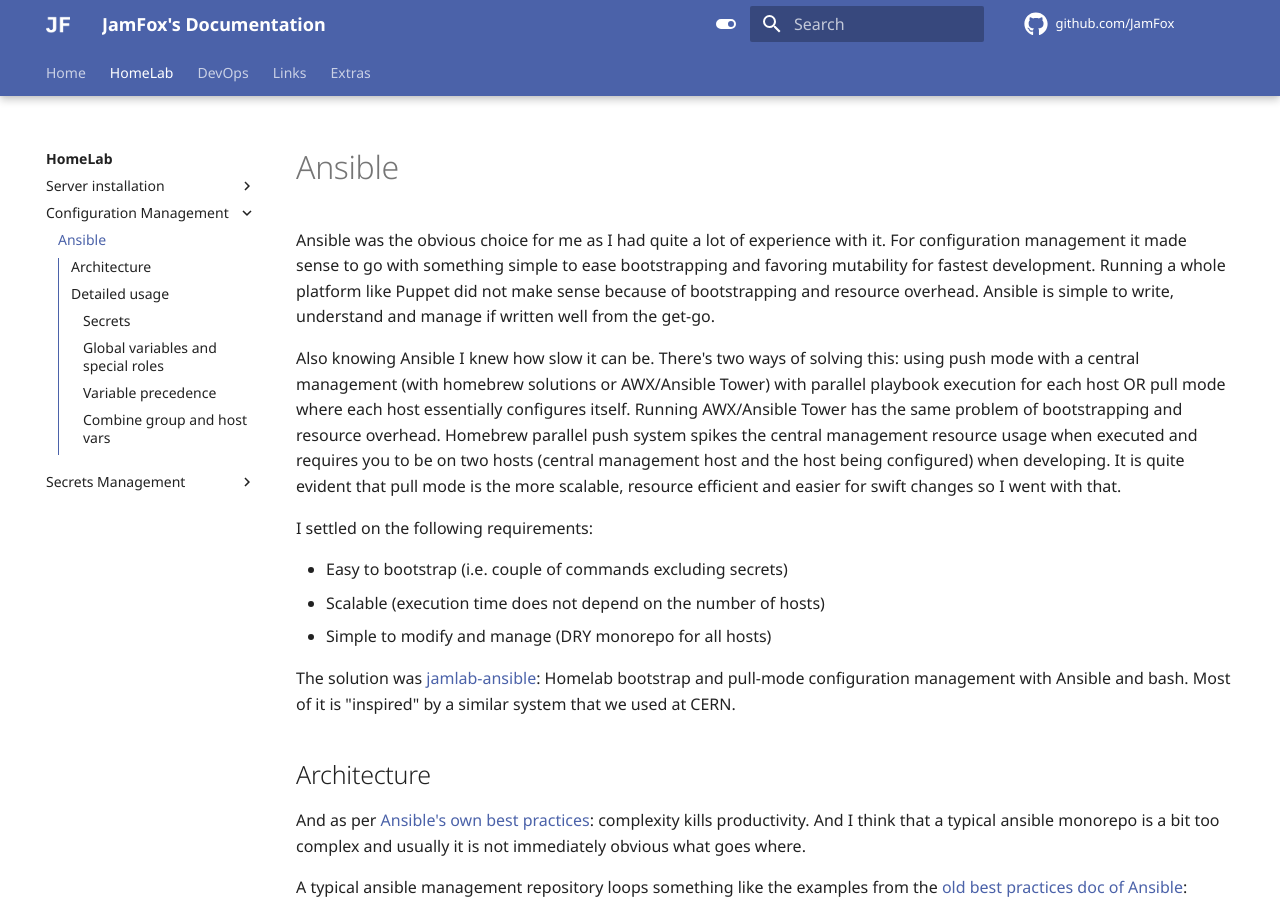
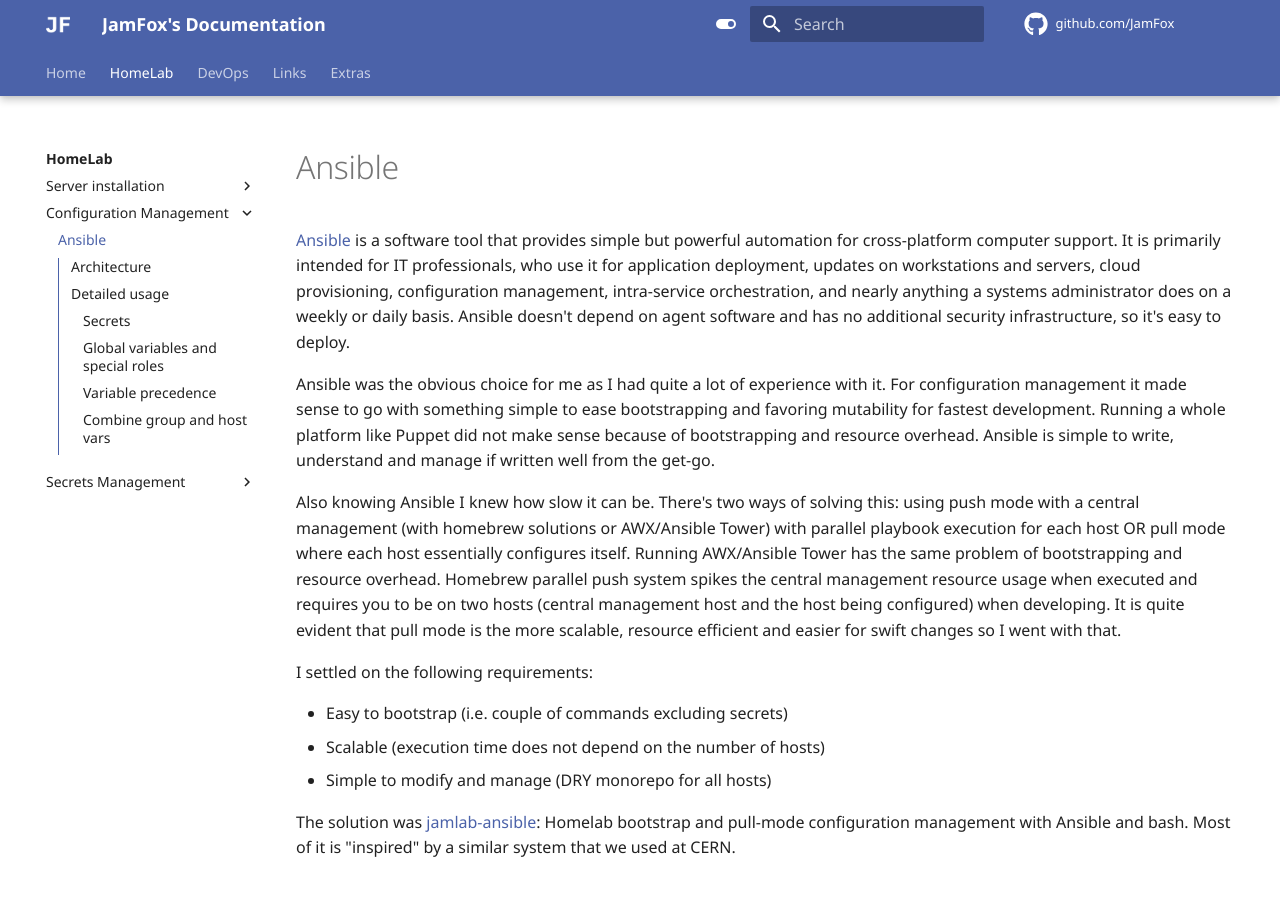
Before and after one commit to JamFox/docs.jamfox.dev, an MkDocs documentation site: the page built from docs/content/homelab/config.md, in a window 1280 px wide and 900 px high. Built offline with MkDocs 1.6.1 and Material for MkDocs 9.7.7, drawn with Linux system fonts in a browser that asks for light colours; comment, search, counter and statistics services are not loaded.

Commit message:
homelab: add ansible clarification

```diff
--- a/docs/content/homelab/config.md
+++ b/docs/content/homelab/config.md
@@ -1,6 +1,8 @@
 ---
 title: "Ansible"
 ---
+
+[Ansible](https://docs.ansible.com/ansible/latest/index.html) is a software tool that provides simple but powerful automation for cross-platform computer support. It is primarily intended for IT professionals, who use it for application deployment, updates on workstations and servers, cloud provisioning, configuration management, intra-service orchestration, and nearly anything a systems administrator does on a weekly or daily basis. Ansible doesn't depend on agent software and has no additional security infrastructure, so it's easy to deploy.
 
 Ansible was the obvious choice for me as I had quite a lot of experience with it. For configuration management it made sense to go with something simple to ease bootstrapping and favoring mutability for fastest development. Running a whole platform like Puppet did not make sense because of bootstrapping and resource overhead. Ansible is simple to write, understand and manage if written well from the get-go.
 
```
